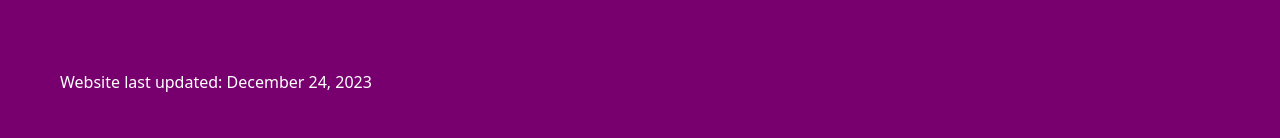
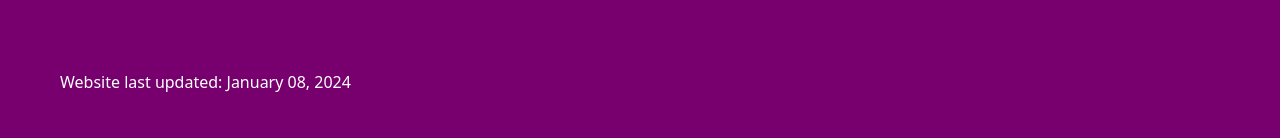
Before and after one commit to blackhorsese/evisaksa, a React (Create React App) app: page / in a window 1280 px wide. Shown: the part 4443-4581 px from the top of the page. Built offline with nearby package versions, Linux system fonts and the light colour scheme.

Commit message:
Update footer.jsx

```diff
--- a/src/component/footer.jsx
+++ b/src/component/footer.jsx
@@ -96,7 +96,7 @@ const Footer = () => {
               <div className='bg-[#78006E] overflow-hidden'>
                 <div className='max-w-screen-xl mx-auto justify-center md:pt-20 md:pb-10 md:px-10 py-10'>
                   <h1 className='text-[#fff] md:text-base text-sm justify-center pb-5 px-5 '>
-                    Website last updated: December 24, 2023
+                    Website last updated: January 08, 2024
                   </h1>
                   <div className='md:grid md:grid-cols-4 md:gap-8 max-w-screen-2xl mx-auto justify-center py-5 text-white px-7'>
                     <div className="py-2 md:px-0 px-2">
```
